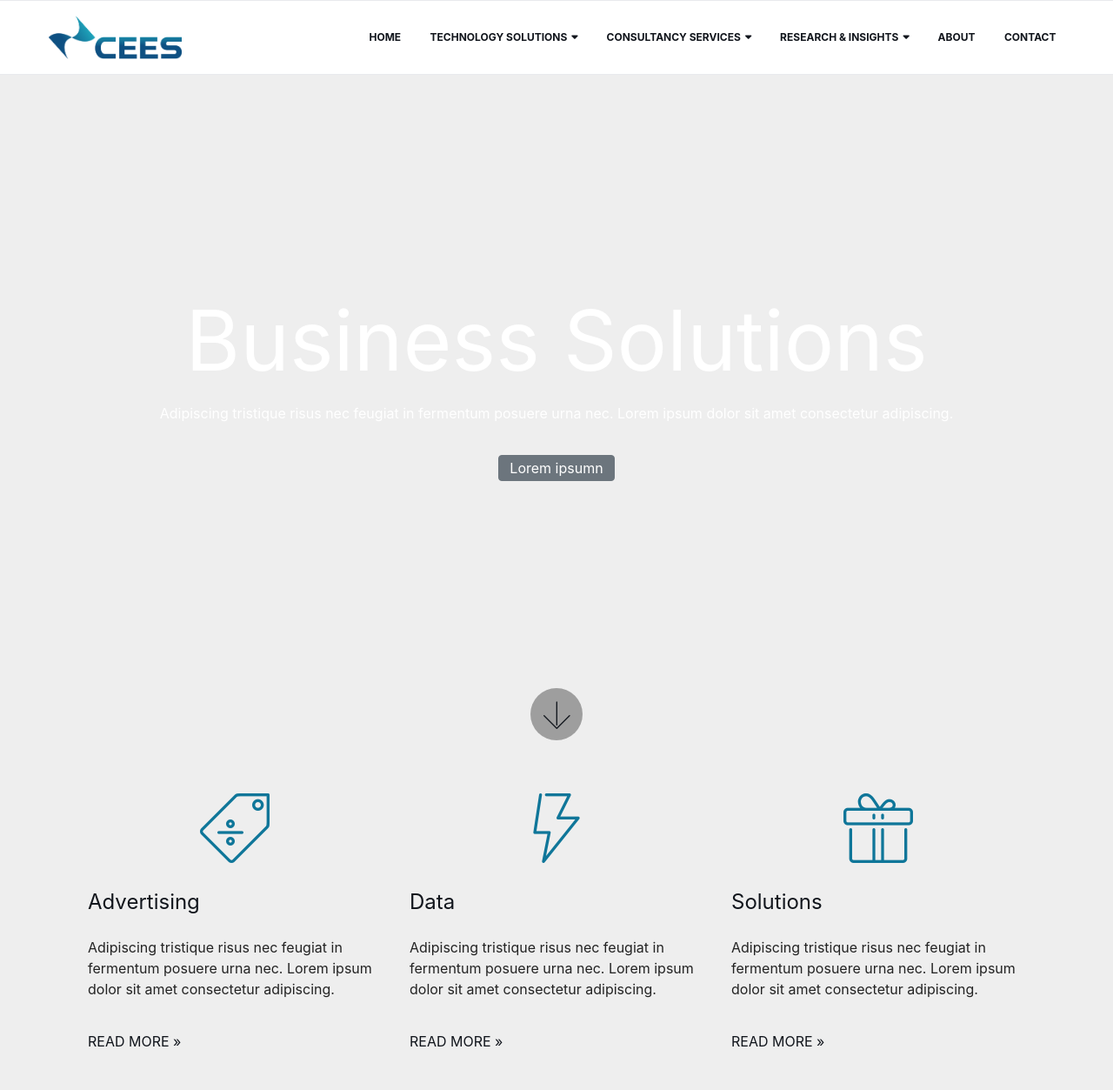
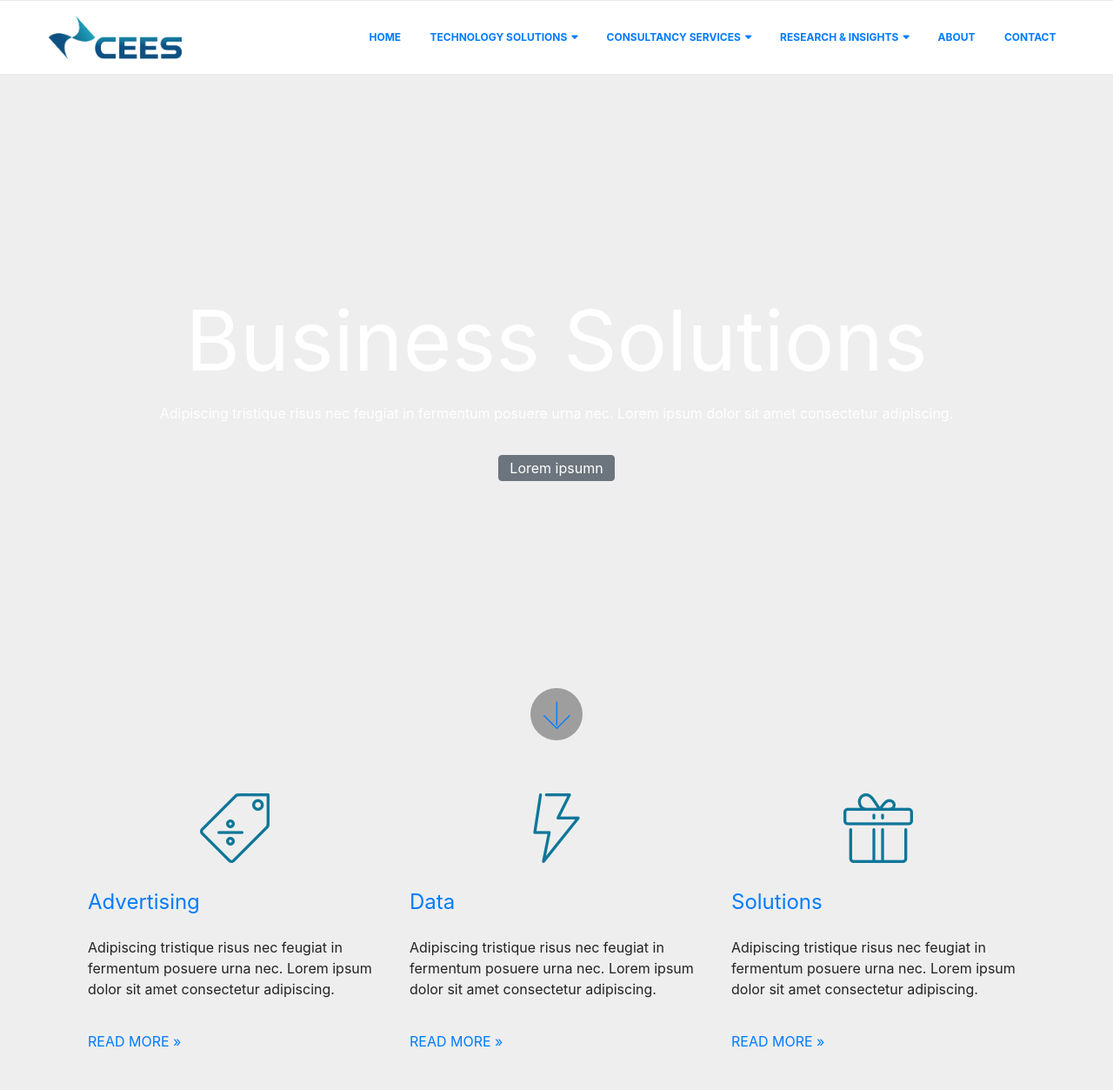
Before and after one commit to pasanpeiris/CEES-Website, a PHP site: page /index.php in a window 1280 px wide. Shown: the top 1253 px of the page at 87% size. Run offline with PHP 8.4, Linux system fonts and the light colour scheme; some libraries are stand-ins or nearby versions; some web fonts are replaced.

Commit message:
minor revision in navbar

```diff
--- a/assets/navbar/navcss.css
+++ b/assets/navbar/navcss.css
@@ -69,25 +69,26 @@ p {
 }
 
 a {
-  color: #11151c;
   -webkit-transition: 0.2s color;
   transition: 0.2s color;
 }
 
+.side_a{
+  color: #FFF !important;
+}
+
 a:hover, a:focus {
-  color: #42bdee;
+  color: #1b98b2 !important;
   text-decoration: none;
   outline: none;
 }
 
 ::-moz-selection {
-  background-color: #42bdee;
-  color: #FFF;
+  background-color: #1b98b2;
 }
 
 ::selection {
   background-color: #190550;
-  color: #FFF;
 }
 
 ul, ol {
@@ -297,7 +298,7 @@ textarea.input {
   right: 0;
   bottom: 0;
   top: 0;
-  background-color: rgba(0, 0, 0, 0.5);
+  background-color: (0, 0, 0, 0.rgba5);
   z-index: 90;
   opacity: 0;
   visibility: hidden;
@@ -442,6 +443,7 @@ textarea.input {
   line-height: 20px;
   font-weight: 700;
   text-transform: uppercase;
+
 }
 
 /*----------------------------*\
@@ -614,7 +616,7 @@ textarea.input {
 }
 
 .nav-aside-menu li a:hover, .nav-aside-menu li a:focus {
-  color: #220844;
+  color: #1b98b2;
 }
 
 .nav-aside-menu li.has-dropdown>a {
@@ -630,7 +632,7 @@ textarea.input {
 .nav-aside-menu li.has-dropdown>.dropdown {
   display: none;
   margin-left: 30px;
-  border-left: 1px solid #323335;
+  border-left: 1px solid #3063c8;
 }
 
 .nav-aside-menu li.has-dropdown.active>.dropdown {
--- a/common/Components/header.php
+++ b/common/Components/header.php
@@ -27,7 +27,7 @@
 
             <!-- Main Nav -->
             <div id="logo" style="display:none;">
-                <img src="cees2.png" alt="cees-logo" style="width:auto;height:50px;margin-left:30%;">
+                <img src="cees2.png" alt="cees-logo" style="width:auto;height:50px;margin-left:10%;">
              </div>
 
 			<div id="nav-bottom">
@@ -218,18 +218,29 @@
 			<div id="nav-aside">
 				<ul class="nav-aside-menu">
 					<li><a href="index.html">Home</a></li>
-					<li class="has-dropdown"><a>Categories</a>
+					<li class="has-dropdown"><a class="side_a">Consultancy Services</a>
 						<ul class="dropdown">
-							<li><a href="#">Lifestyle</a></li>
-							<li><a href="#">Fashion</a></li>
-							<li><a href="#">Technology</a></li>
-							<li><a href="#">Travel</a></li>
-							<li><a href="#">Health</a></li>
+							<li><a href="#">A</a></li>
+                            <li><a href="#">B</a></li>
+                            <li><a href="#">C</a></li>
 						</ul>
 					</li>
-					<li><a href="about.html">About Us</a></li>
-					<li><a href="contact.html">Contacts</a></li>
-					<li><a href="#">Advertise</a></li>
+                    <li class="has-dropdown"><a class="side_a">Technology Solutions</a>
+						<ul class="dropdown">
+							<li><a href="#">A</a></li>
+                            <li><a href="#">B</a></li>
+                            <li><a href="#">C</a></li>
+						</ul>
+					</li>
+                    <li class="has-dropdown"><a class="side_a">Research & Insights</a>
+						<ul class="dropdown">
+							<li><a href="#">A</a></li>
+                            <li><a href="#">B</a></li>
+                            <li><a href="#">C</a></li>
+						</ul>
+					</li>
+                    <li><a href="#">About</a></li>
+					<li><a href="#">Contact</a></li>
 				</ul>
 				<button class="nav-close nav-aside-close"><span></span></button>
 			</div>
```
